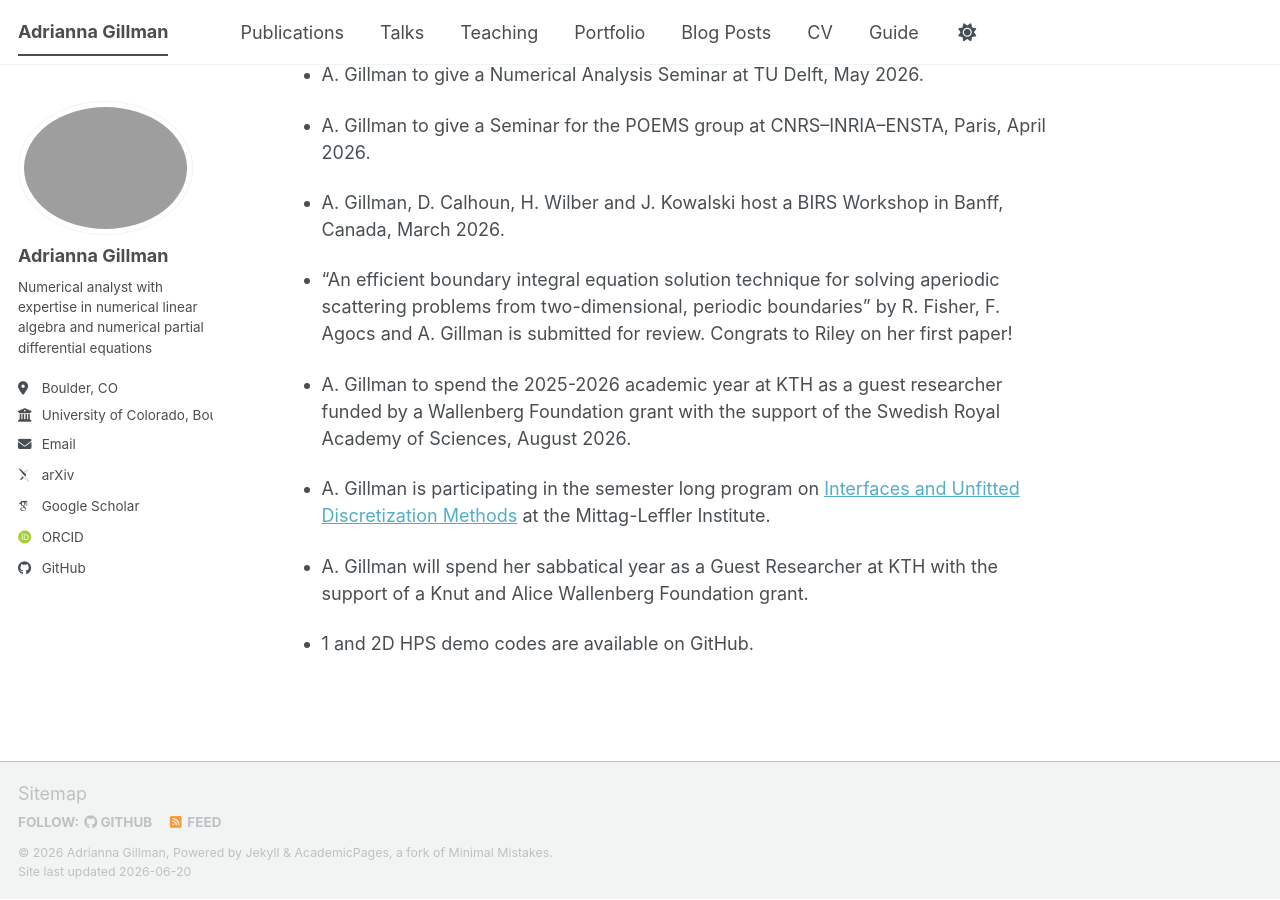
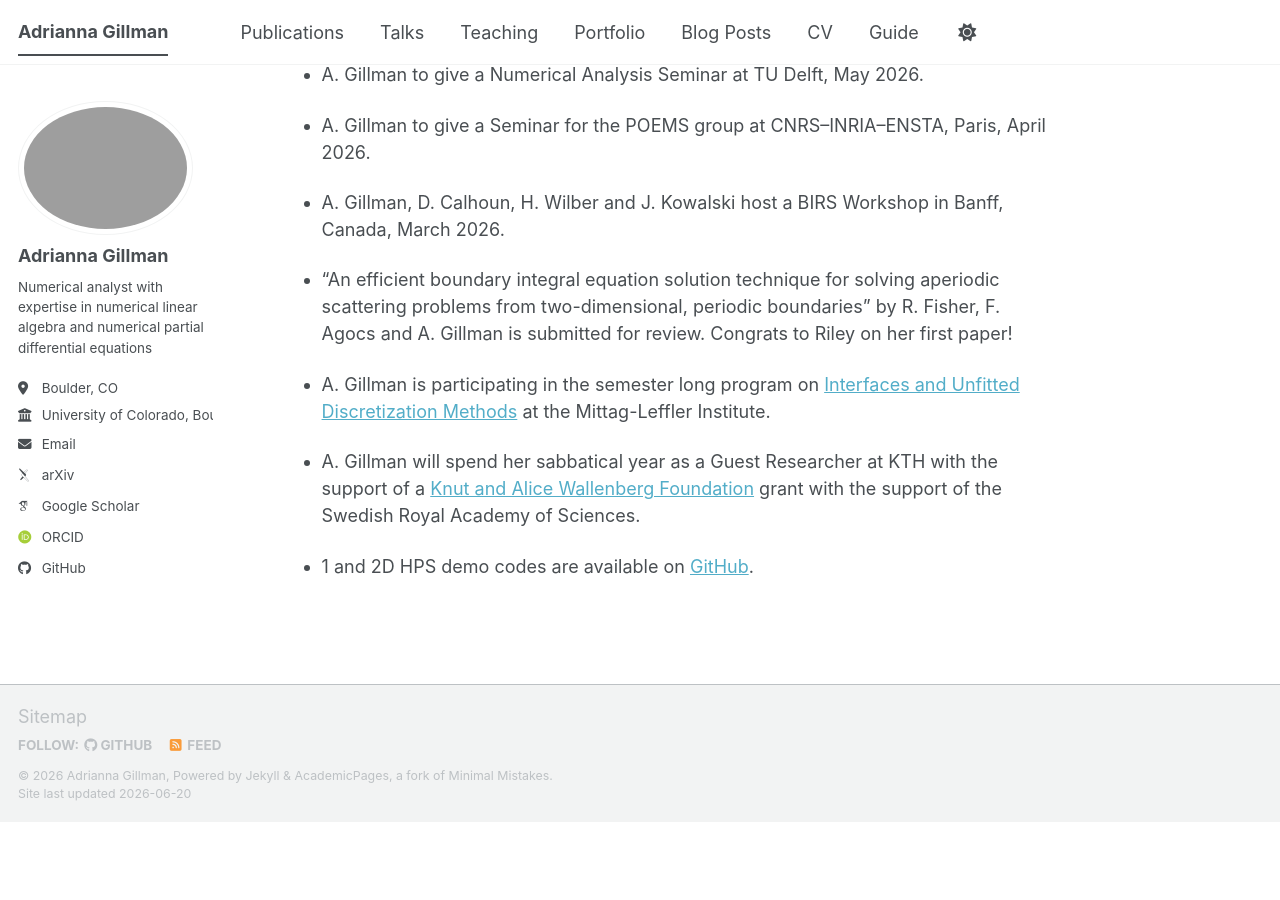
Before and after one commit to agillman20/agillman20.github.io, a Jekyll site: the page built from _pages/about.md, in a window 1280 px wide and 900 px high, scrolled down 825 px. Built offline with Jekyll 4.4.1, drawn with Linux system fonts in a browser that asks for light colours; some web fonts are replaced; a script bundle is joined from its source files by our own code; library files that are not in the unit come from our copies; after the commit the page ends 1647 px from its top, so only the background shows below that.

Commit message:
edits again

```diff
--- a/_pages/about.md
+++ b/_pages/about.md
@@ -46,10 +46,8 @@ News from the Group
 
 * "An efficient boundary integral equation solution technique for solving aperiodic scattering problems from two-dimensional, periodic boundaries" by R. Fisher, F. Agocs and A. Gillman is submitted for review.  Congrats to Riley on her first paper!
 
-* A. Gillman to spend the 2025-2026 academic year at KTH as a guest researcher funded by a Wallenberg Foundation grant with the support of the Swedish Royal Academy of Sciences, August 2026.
-
 * A. Gillman is participating in the semester long program on [Interfaces and Unfitted Discretization Methods](https://www.mittag-leffler.se/activities/interfaces-and-unfitted-discretization-methods/) at the Mittag-Leffler Institute.
 
-* A. Gillman will spend her sabbatical year as a Guest Researcher at KTH with the support of a Knut and Alice Wallenberg Foundation grant.
+* A. Gillman will spend her sabbatical year as a Guest Researcher at KTH with the support of a [Knut and Alice Wallenberg Foundation](https://kaw.wallenberg.org/en/adrianna-gillman) grant with the support of the Swedish Royal Academy of Sciences.
 
-* 1 and 2D HPS demo codes are available on GitHub.
+* 1 and 2D HPS demo codes are available on [GitHub](https://github.com/agillman20/HPS_Demos).
```
Also changed, not shown: other parts of _pages/about.md (+1 -1 lines).
